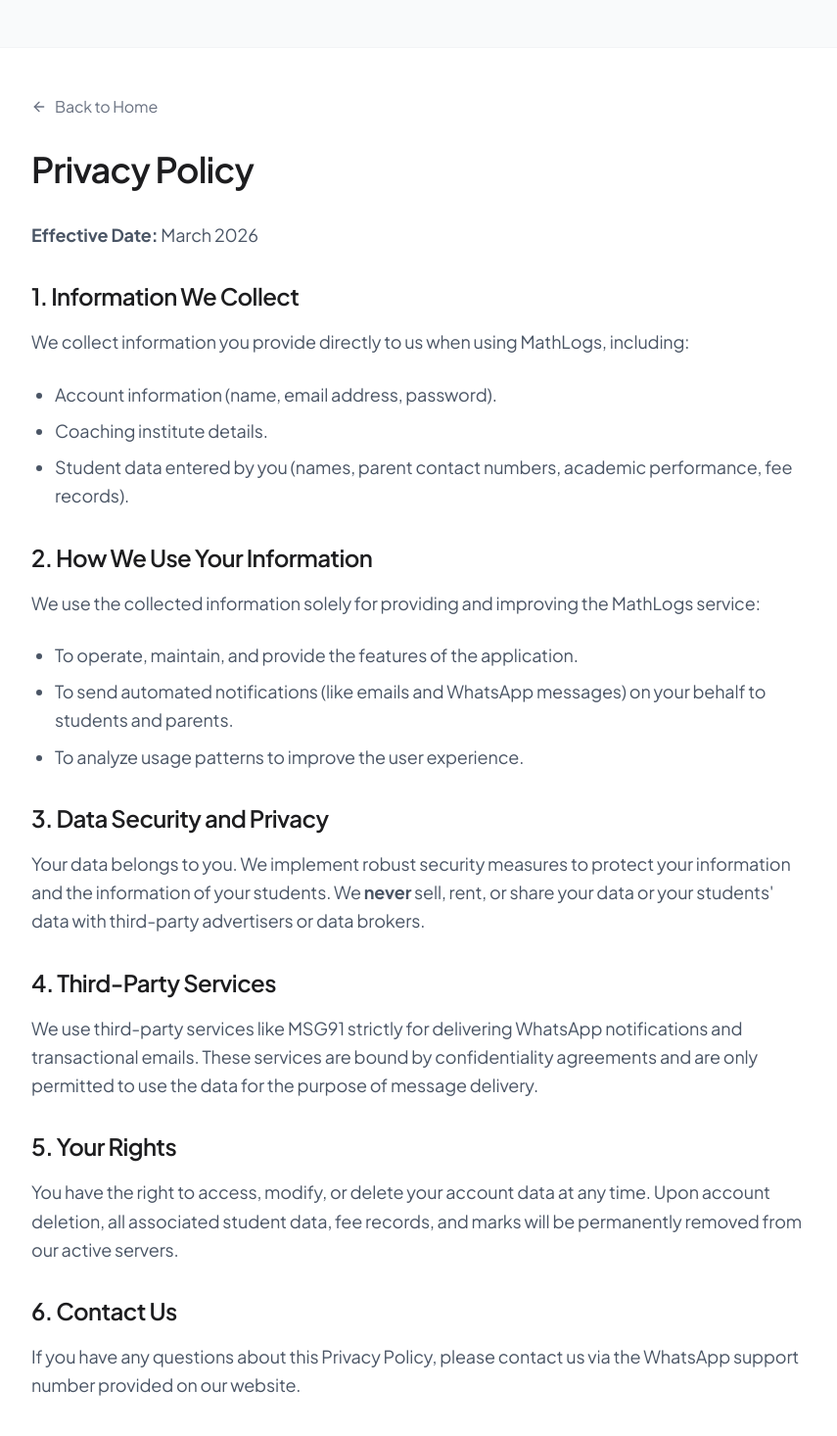
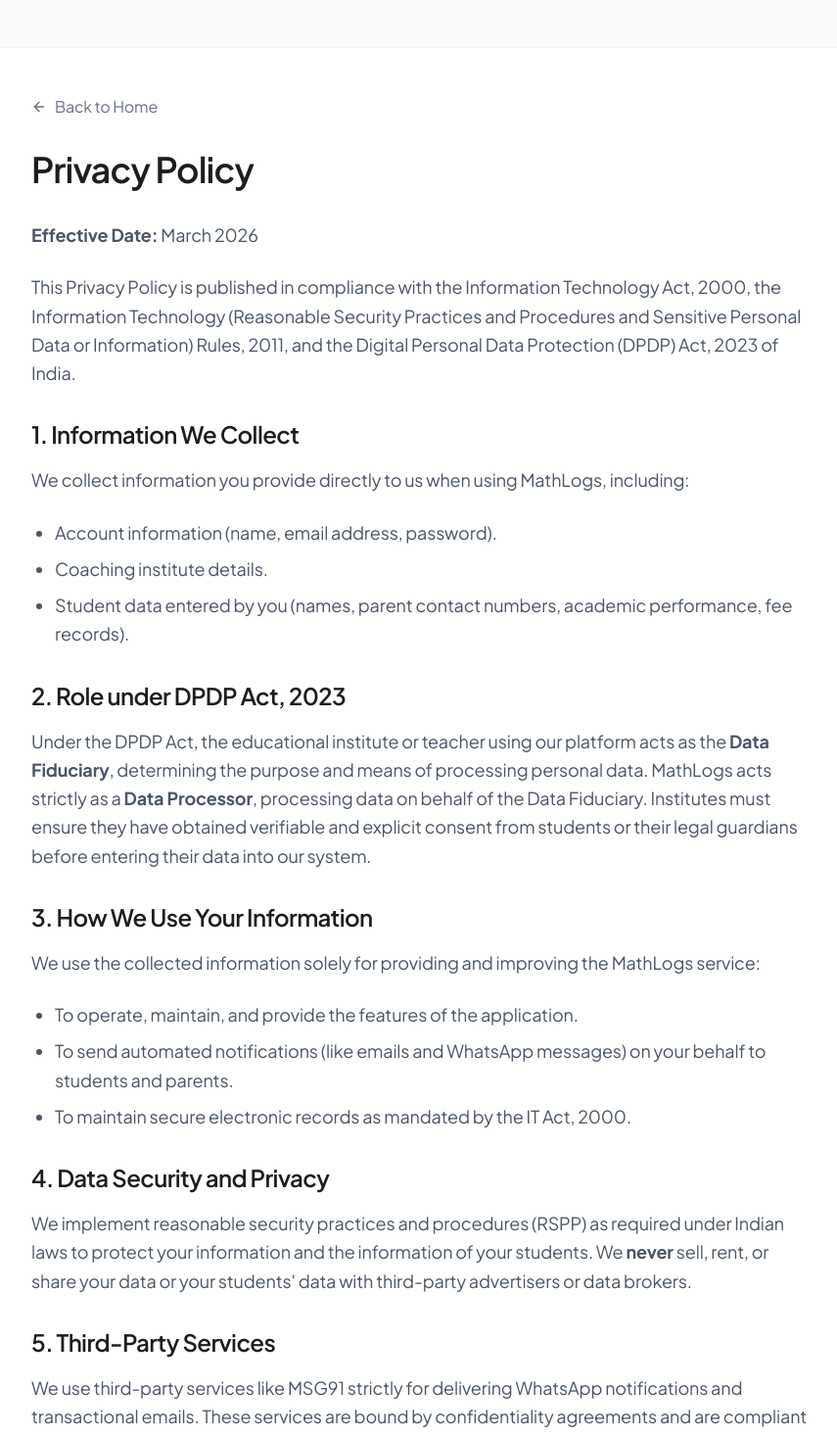
Before and after one commit to Gaurang-5/MathLogs, a React (Vite) app in the folder client/: page /privacy-policy in a window 1280 px wide. Shown: the top 1466 px of the page at 98% size, without its empty margins (209-1064 px from the left). Built offline with nearby package versions, Linux system fonts and the light colour scheme.

Commit message:
Update registration and onboarding forms with legal consent checkboxes for Indian laws (DPDP Act) and fix auto-scroll.

```diff
--- a/client/src/pages/Onboarding.tsx
+++ b/client/src/pages/Onboarding.tsx
@@ -130,6 +130,10 @@ export default function Onboarding() {
     const [activeStep, setActiveStep] = useState(1);
     const [isLoading, setIsLoading] = useState(false);
 
+    // Consents
+    const [termsAccepted, setTermsAccepted] = useState(false);
+    const [dpdpAccepted, setDpdpAccepted] = useState(false);
+
     // Resend Setup Link State
     const [showResend, setShowResend] = useState(false);
     const [resendPhone, setResendPhone] = useState('');
@@ -145,11 +149,11 @@ export default function Onboarding() {
     const isStep1Valid = tuitionName.length > 2 && ownerName.length > 2 && phone.length >= 10 && email.includes('@');
 
     const scrollToRef = (ref: React.RefObject<HTMLDivElement | null>) => {
-        if (ref.current) {
-            setTimeout(() => {
-                ref.current?.scrollIntoView({ behavior: 'smooth', block: 'start' });
-            }, 100);
-        }
+        setTimeout(() => {
+            if (ref.current) {
+                ref.current.scrollIntoView({ behavior: 'smooth', block: 'start' });
+            }
+        }, 150);
     };
 
     const handleContinueToPlans = async (e: React.FormEvent) => {
@@ -611,12 +615,39 @@ export default function Onboarding() {
                                             </p>
                                         </div>
                                     )}
+
+                                    {/* Legal Consents (Indian Laws) */}
+                                    <div className="space-y-4 bg-white/5 border border-white/10 p-4 rounded-xl mt-4">
+                                        <label className="flex items-start gap-3 cursor-pointer group">
+                                            <input
+                                                type="checkbox"
+                                                checked={termsAccepted}
+                                                onChange={e => setTermsAccepted(e.target.checked)}
+                                                className="mt-0.5 w-4 h-4 text-accent-primary border-white/20 rounded focus:ring-accent-primary accent-accent-primary transition-all cursor-pointer"
+                                            />
+                                            <span className="text-[13px] text-neutral-400 leading-snug group-hover:text-neutral-300 transition-colors">
+                                                I agree to the <a href="/terms" target="_blank" className="text-white hover:underline font-medium">Terms & Conditions</a> and <a href="/privacy-policy" target="_blank" className="text-white hover:underline font-medium">Privacy Policy</a>.
+                                            </span>
+                                        </label>
+
+                                        <label className="flex items-start gap-3 cursor-pointer group">
+                                            <input
+                                                type="checkbox"
+                                                checked={dpdpAccepted}
+                                                onChange={e => setDpdpAccepted(e.target.checked)}
+                                                className="mt-0.5 w-4 h-4 text-accent-primary border-white/20 rounded focus:ring-accent-primary accent-accent-primary transition-all cursor-pointer"
+                                            />
+                                            <span className="text-[13px] text-neutral-400 leading-snug group-hover:text-neutral-300 transition-colors">
+                                                As a Data Fiduciary, I agree to comply with the <span className="text-white font-medium">Digital Personal Data Protection (DPDP) Act, 2023</span> and ensure verifiable consent from students/parents before adding their data to MathLogs.
+                                            </span>
+                                        </label>
+                                    </div>
                                 </div>
 
                                 <button
                                     onClick={handleCheckout}
-                                    disabled={isLoading}
-                                    className="w-full whitespace-nowrap px-6 sm:px-8 py-4 sm:py-5 bg-white text-black rounded-2xl font-bold text-base sm:text-lg flex items-center justify-center gap-3 hover:bg-neutral-200 transition-all active:scale-95 disabled:opacity-70 cursor-pointer shadow-[0_0_40px_rgba(255,255,255,0.2)]"
+                                    disabled={isLoading || !termsAccepted || !dpdpAccepted}
+                                    className="w-full whitespace-nowrap px-6 sm:px-8 py-4 sm:py-5 bg-white text-black rounded-2xl font-bold text-base sm:text-lg flex items-center justify-center gap-3 hover:bg-neutral-200 transition-all active:scale-95 disabled:opacity-50 disabled:cursor-not-allowed cursor-pointer shadow-[0_0_40px_rgba(255,255,255,0.2)]"
                                 >
                                     {isLoading ? (
                                         <div className="w-6 h-6 border-2 border-black border-t-transparent rounded-full animate-spin" />
--- a/client/src/pages/PrivacyPolicy.tsx
+++ b/client/src/pages/PrivacyPolicy.tsx
@@ -14,6 +14,7 @@ export default function PrivacyPolicy() {
 
                 <div className="space-y-6 text-gray-600 leading-relaxed text-lg">
                     <p><strong>Effective Date:</strong> March 2026</p>
+                    <p>This Privacy Policy is published in compliance with the Information Technology Act, 2000, the Information Technology (Reasonable Security Practices and Procedures and Sensitive Personal Data or Information) Rules, 2011, and the Digital Personal Data Protection (DPDP) Act, 2023 of India.</p>
 
                     <h2 className="text-2xl font-bold text-gray-900 mt-8 mb-4">1. Information We Collect</h2>
                     <p>We collect information you provide directly to us when using MathLogs, including:</p>
@@ -23,32 +24,35 @@ export default function PrivacyPolicy() {
                         <li>Student data entered by you (names, parent contact numbers, academic performance, fee records).</li>
                     </ul>
 
-                    <h2 className="text-2xl font-bold text-gray-900 mt-8 mb-4">2. How We Use Your Information</h2>
+                    <h2 className="text-2xl font-bold text-gray-900 mt-8 mb-4">2. Role under DPDP Act, 2023</h2>
+                    <p>Under the DPDP Act, the educational institute or teacher using our platform acts as the <strong>Data Fiduciary</strong>, determining the purpose and means of processing personal data. MathLogs acts strictly as a <strong>Data Processor</strong>, processing data on behalf of the Data Fiduciary. Institutes must ensure they have obtained verifiable and explicit consent from students or their legal guardians before entering their data into our system.</p>
+
+                    <h2 className="text-2xl font-bold text-gray-900 mt-8 mb-4">3. How We Use Your Information</h2>
                     <p>We use the collected information solely for providing and improving the MathLogs service:</p>
                     <ul className="list-disc pl-6 space-y-2">
                         <li>To operate, maintain, and provide the features of the application.</li>
                         <li>To send automated notifications (like emails and WhatsApp messages) on your behalf to students and parents.</li>
-                        <li>To analyze usage patterns to improve the user experience.</li>
+                        <li>To maintain secure electronic records as mandated by the IT Act, 2000.</li>
                     </ul>
 
-                    <h2 className="text-2xl font-bold text-gray-900 mt-8 mb-4">3. Data Security and Privacy</h2>
+                    <h2 className="text-2xl font-bold text-gray-900 mt-8 mb-4">4. Data Security and Privacy</h2>
                     <p>
-                        Your data belongs to you. We implement robust security measures to protect your information and the information of your students. We <strong>never</strong> sell, rent, or share your data or your students' data with third-party advertisers or data brokers.
+                        We implement reasonable security practices and procedures (RSPP) as required under Indian laws to protect your information and the information of your students. We <strong>never</strong> sell, rent, or share your data or your students' data with third-party advertisers or data brokers.
                     </p>
 
-                    <h2 className="text-2xl font-bold text-gray-900 mt-8 mb-4">4. Third-Party Services</h2>
+                    <h2 className="text-2xl font-bold text-gray-900 mt-8 mb-4">5. Third-Party Services</h2>
                     <p>
-                        We use third-party services like MSG91 strictly for delivering WhatsApp notifications and transactional emails. These services are bound by confidentiality agreements and are only permitted to use the data for the purpose of message delivery.
+                        We use third-party services like MSG91 strictly for delivering WhatsApp notifications and transactional emails. These services are bound by confidentiality agreements and are compliant with applicable data protection laws.
                     </p>
 
-                    <h2 className="text-2xl font-bold text-gray-900 mt-8 mb-4">5. Your Rights</h2>
+                    <h2 className="text-2xl font-bold text-gray-900 mt-8 mb-4">6. Your Rights (Data Principal Rights)</h2>
                     <p>
-                        You have the right to access, modify, or delete your account data at any time. Upon account deletion, all associated student data, fee records, and marks will be permanently removed from our active servers.
+                        As per the DPDP Act, Data Principals (users/students) have the right to access, correct, erase, and nominate a representative for their data. You, as the Data Fiduciary, can manage or delete your account data at any time. Upon account deletion, all associated student data will be permanently removed from our active servers.
                     </p>
 
-                    <h2 className="text-2xl font-bold text-gray-900 mt-8 mb-4">6. Contact Us</h2>
+                    <h2 className="text-2xl font-bold text-gray-900 mt-8 mb-4">7. Grievance Redressal</h2>
                     <p>
-                        If you have any questions about this Privacy Policy, please contact us via the WhatsApp support number provided on our website.
+                        In accordance with the Information Technology Act, 2000 and rules made there under, if you have any grievances regarding data privacy, you may contact our designated Grievance Officer via the support contact details provided on our website.
                     </p>
                 </div>
             </div>
--- a/client/src/pages/Register.tsx
+++ b/client/src/pages/Register.tsx
@@ -525,6 +525,42 @@ export default function Register({ mode = 'standard' }: RegisterProps) {
                             </div>
                         ))}
 
+                        {/* Consents / Legal (Indian Laws) */}
+                        <div className="space-y-3 pt-2">
+                            <label className="flex items-start gap-3 cursor-pointer group">
+                                <input
+                                    type="checkbox"
+                                    required
+                                    className="mt-0.5 w-4 h-4 text-accent border-neutral-300 rounded focus:ring-accent accent-accent transition-all cursor-pointer"
+                                />
+                                <span className="text-[13px] text-app-text-secondary leading-snug group-hover:text-app-text transition-colors">
+                                    I agree to the <a href="/terms" target="_blank" rel="noopener noreferrer" className="text-accent hover:underline font-medium">Terms & Conditions</a> and <a href="/privacy-policy" target="_blank" rel="noopener noreferrer" className="text-accent hover:underline font-medium">Privacy Policy</a>.
+                                </span>
+                            </label>
+
+                            <label className="flex items-start gap-3 cursor-pointer group">
+                                <input
+                                    type="checkbox"
+                                    required
+                                    className="mt-0.5 w-4 h-4 text-accent border-neutral-300 rounded focus:ring-accent accent-accent transition-all cursor-pointer"
+                                />
+                                <span className="text-[13px] text-app-text-secondary leading-snug group-hover:text-app-text transition-colors">
+                                    I consent to the collection and processing of my personal data for registration and administrative purposes as per the <span className="font-medium">Digital Personal Data Protection (DPDP) Act, 2023</span>.
+                                </span>
+                            </label>
+
+                            <label className="flex items-start gap-3 cursor-pointer group">
+                                <input
+                                    type="checkbox"
+                                    required
+                                    className="mt-0.5 w-4 h-4 text-accent border-neutral-300 rounded focus:ring-accent accent-accent transition-all cursor-pointer"
+                                />
+                                <span className="text-[13px] text-app-text-secondary leading-snug group-hover:text-app-text transition-colors">
+                                    I agree to receive transactional updates and communications via WhatsApp and Email.
+                                </span>
+                            </label>
+                        </div>
+
                         {/* Warning */}
                         <div className="pt-2">
                             <p className="text-xs text-app-text-tertiary text-center flex items-center justify-center gap-1.5">
--- a/client/src/pages/TermsAndConditions.tsx
+++ b/client/src/pages/TermsAndConditions.tsx
@@ -14,6 +14,7 @@ export default function TermsAndConditions() {
 
                 <div className="space-y-6 text-gray-600 leading-relaxed text-lg">
                     <p><strong>Effective Date:</strong> March 2026</p>
+                    <p>This document is an electronic record in terms of the Information Technology Act, 2000 and rules there under. This electronic record is generated by a computer system and does not require any physical or digital signatures.</p>
 
                     <h2 className="text-2xl font-bold text-gray-900 mt-8 mb-4">1. Acceptance of Terms</h2>
                     <p>By accessing and using MathLogs, you accept and agree to be bound by these Terms and Conditions. If you do not agree to these terms, you may not access or use the application.</p>
@@ -21,28 +22,28 @@ export default function TermsAndConditions() {
                     <h2 className="text-2xl font-bold text-gray-900 mt-8 mb-4">2. Description of Service</h2>
                     <p>MathLogs is a coaching management platform designed to help teachers manage student records, track fees, record test marks, and automate parent notifications through WhatsApp and email.</p>
 
-                    <h2 className="text-2xl font-bold text-gray-900 mt-8 mb-4">3. User Responsibilities</h2>
+                    <h2 className="text-2xl font-bold text-gray-900 mt-8 mb-4">3. User Responsibilities & Data Protection Compliance</h2>
                     <ul className="list-disc pl-6 space-y-2">
                         <li>You are responsible for maintaining the confidentiality of your account credentials.</li>
-                        <li>You must ensure that the student and parent data you enter is accurate and that you have the right to process this data.</li>
-                        <li>You agree not to use the service for any illegal or unauthorized purpose.</li>
+                        <li>You act as a Data Fiduciary under the Digital Personal Data Protection (DPDP) Act, 2023. You must ensure you have explicit, verifiable consent from students or their legal guardians before adding their data to our platform.</li>
+                        <li>You agree not to use the service for any illegal or unauthorized purpose, or to upload content prohibited under Section 79 of the IT Act, 2000.</li>
                         <li>You are solely responsible for compliance with any local regulations regarding student data privacy in your region.</li>
                     </ul>
 
                     <h2 className="text-2xl font-bold text-gray-900 mt-8 mb-4">4. WhatsApp and Email Communication</h2>
-                    <p>The platform enables the sending of automated messages to parents regarding fees, marks, and announcements. You agree to use this feature responsibly and not for spam or unsolicited marketing communications. We reserve the right to suspend email or messaging access if abuse is detected.</p>
+                    <p>The platform enables the sending of automated messages to parents regarding fees, marks, and announcements. You agree to use this feature responsibly and not for spam or unsolicited marketing communications. We reserve the right to suspend email or messaging access if abuse is detected, as per telecom regulations in India.</p>
 
                     <h2 className="text-2xl font-bold text-gray-900 mt-8 mb-4">5. Intellectual Property</h2>
-                    <p>All content, features, and functionality of MathLogs are the exclusive property of its creators and are protected by international copyright, trademark, and other intellectual property laws.</p>
+                    <p>All content, features, and functionality of MathLogs are the exclusive property of its creators and are protected by Indian and international copyright, trademark, and other intellectual property laws.</p>
 
                     <h2 className="text-2xl font-bold text-gray-900 mt-8 mb-4">6. Limitation of Liability</h2>
                     <p>In no event shall MathLogs, nor its directors, employees, partners, agents, suppliers, or affiliates, be liable for any indirect, incidental, special, consequential or punitive damages, including without limitation, loss of profits, data, use, goodwill, or other intangible losses, resulting from your access to or use of or inability to access or use the service.</p>
 
-                    <h2 className="text-2xl font-bold text-gray-900 mt-8 mb-4">7. Changes to Terms</h2>
+                    <h2 className="text-2xl font-bold text-gray-900 mt-8 mb-4">7. Governing Law and Jurisdiction</h2>
+                    <p>These Terms shall be governed and construed in accordance with the laws of India. Any disputes arising out of or in connection with these Terms shall be subject to the exclusive jurisdiction of the competent courts in India.</p>
+
+                    <h2 className="text-2xl font-bold text-gray-900 mt-8 mb-4">8. Changes to Terms</h2>
                     <p>We reserve the right to modify or replace these Terms at any time. We will provide notice of any material changes via the application.</p>
-
-                    <h2 className="text-2xl font-bold text-gray-900 mt-8 mb-4">8. Contact Us</h2>
-                    <p>If you have any questions about these Terms, please contact us via the WhatsApp support number provided on our website.</p>
                 </div>
             </div>
         </div>
```
